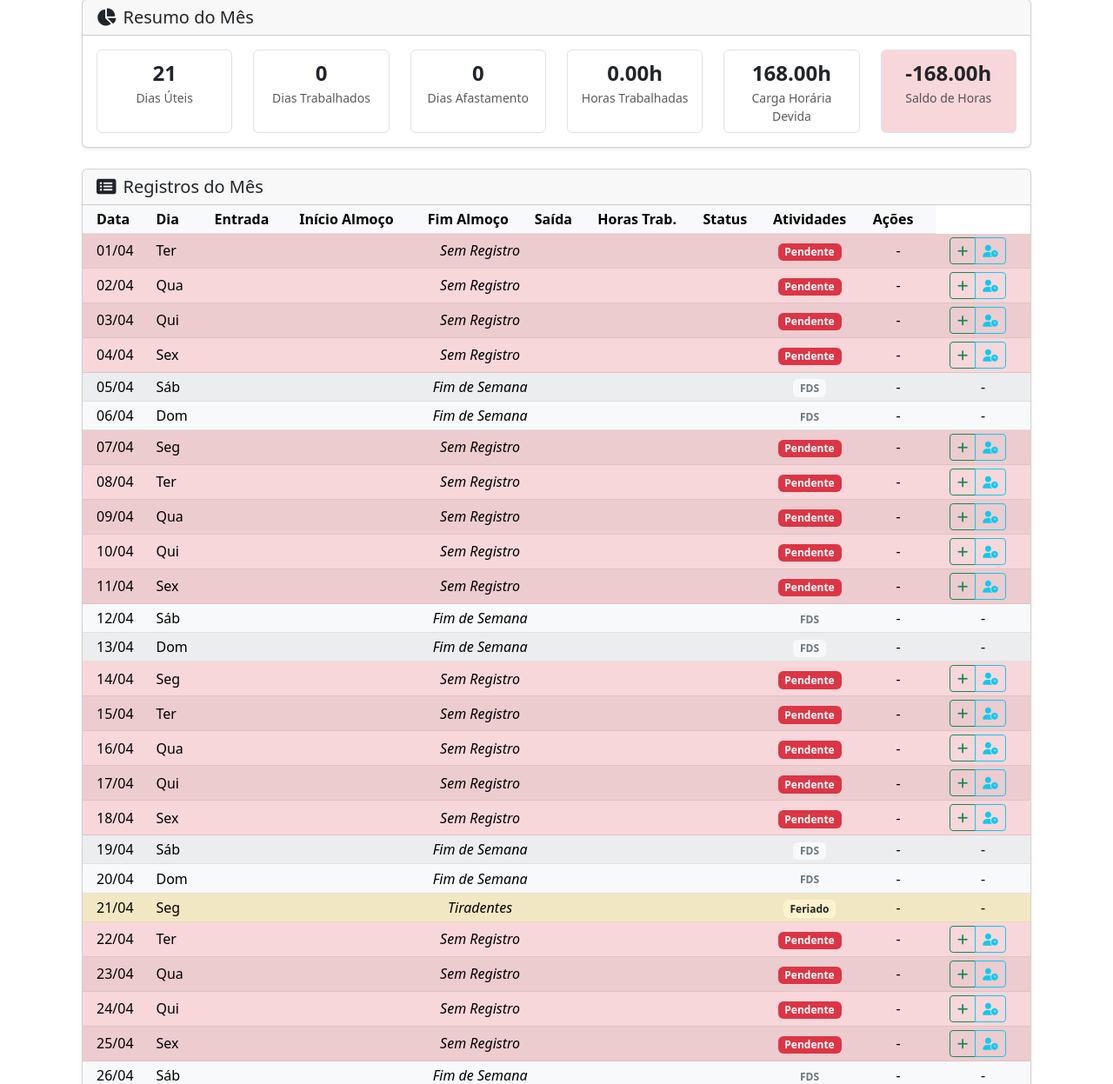
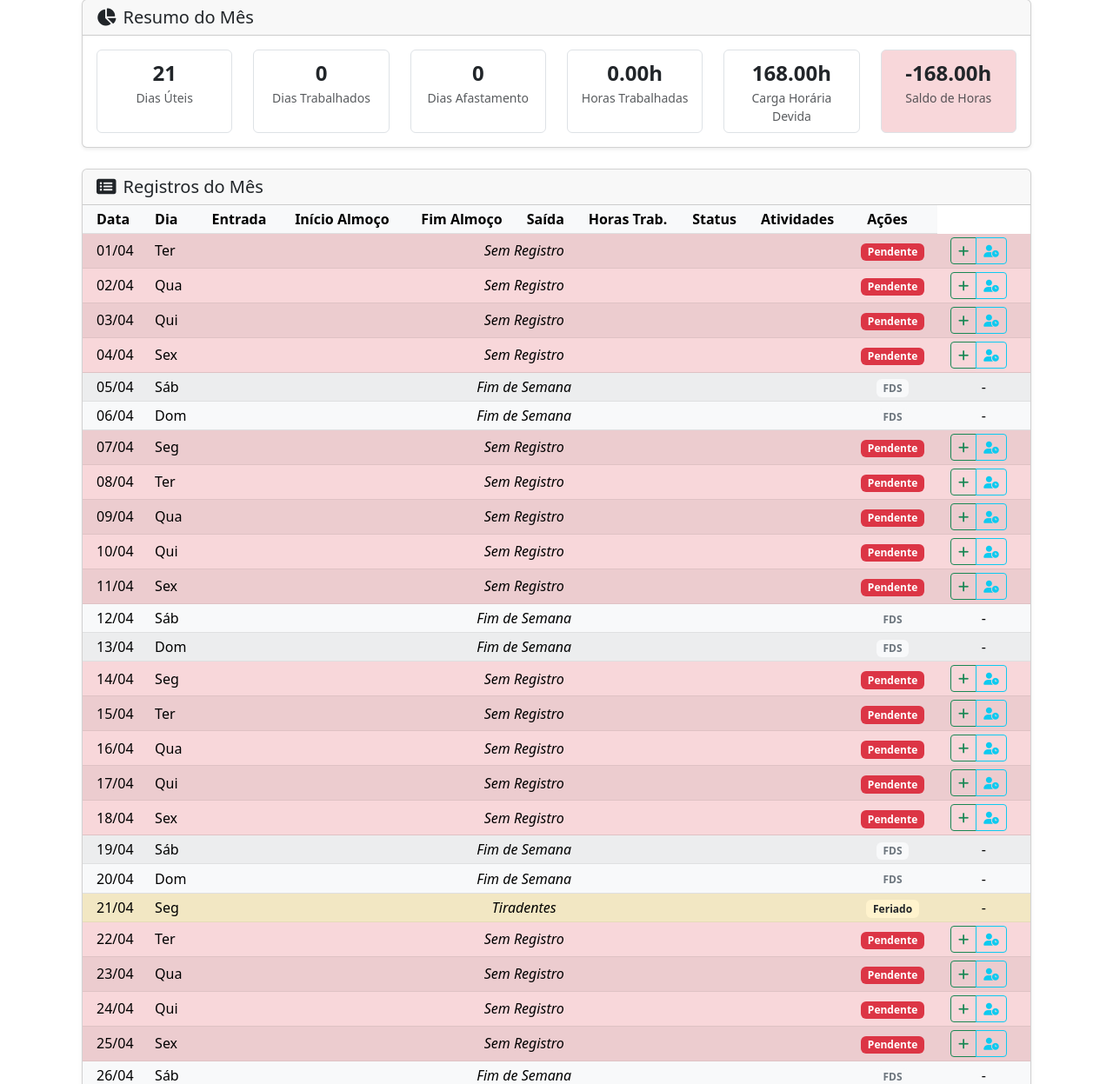
Before and after one commit to Masselorc/ponto-eletronico, a Flask app: page /relatorio-mensal in a window 1280 px wide. Shown: the part 353-1600 px from the top of the page at 87% size. Run offline with Flask 3, Linux system fonts and the light colour scheme; a user stored in the database is signed in; some libraries are stand-ins or nearby versions.

Commit message:
Update relatorio_mensal.html

```diff
--- a/app/templates/main/relatorio_mensal.html
+++ b/app/templates/main/relatorio_mensal.html
@@ -6,27 +6,36 @@
 <style>
     /* Estilo para a linha de detalhes expansível */
     .detalhes-row td {
-        background-color: #f8f9fa; /* Cor de fundo levemente diferente */
+        background-color: #f8f9fa !important; /* Cor de fundo levemente diferente */
         padding: 0.75rem 1rem;
         border-top: 0; /* Remove a borda superior padrão da linha */
+        font-size: 0.85rem; /* Tamanho de fonte menor para detalhes */
     }
+    .detalhes-row h6 {
+        font-size: 0.9rem;
+        margin-bottom: 0.25rem;
+        color: #6c757d; /* Cinza */
+    }
+    .detalhes-row p, .detalhes-row ul {
+        margin-bottom: 0.5rem;
+    }
+    .detalhes-row ul {
+        padding-left: 1.2rem; /* Indenta a lista */
+    }
+
     /* Estilo para tornar a linha principal clicável */
-    .linha-clicavel {
-        cursor: pointer;
+    .linha-clicavel { cursor: pointer; }
+    .linha-clicavel:hover { background-color: rgba(0, 0, 0, 0.05); }
+
+    /* Ícone de expansão */
+    .expand-icon {
+        display: inline-block; margin-left: 5px; transition: transform 0.2s ease-in-out;
+        font-size: 0.7em; color: #6c757d;
     }
-    .linha-clicavel:hover {
-        background-color: rgba(0, 0, 0, 0.05); /* Leve destaque no hover */
-    }
-    /* Esconde a seta de expansão por padrão */
-    .expand-icon {
-        display: inline-block;
-        margin-left: 5px;
-        transition: transform 0.2s ease-in-out;
-    }
-    /* Gira a seta quando a linha está expandida (classe 'collapsed' é removida pelo Bootstrap) */
-    tr[data-bs-toggle="collapse"]:not(.collapsed) .expand-icon {
-        transform: rotate(90deg);
-    }
+    tr[data-bs-toggle="collapse"]:not(.collapsed) .expand-icon { transform: rotate(90deg); }
+
+    /* Alinhamento vertical */
+    .table.align-middle th, .table.align-middle td { vertical-align: middle; }
 </style>
 {% endblock %}
 
@@ -107,7 +116,6 @@
                                     <th class="text-center pe-3">Ações</th>
                                 </tr>
                             </thead>
-                            {# Usando tbody para agrupar linhas principais e de detalhes #}
                             <tbody>
                                 {% set dias_semana = ['Seg', 'Ter', 'Qua', 'Qui', 'Sex', 'Sáb', 'Dom'] %}
                                 {% for dia_num in range(1, ultimo_dia.day + 1) %}
@@ -118,21 +126,18 @@
                                     {% set is_feriado = data_atual in feriados_datas %}
                                     {% set is_fim_semana = dia_semana_idx >= 5 %}
                                     {% set atividades = atividades_por_ponto.get(registro.id, []) if registro else [] %}
-                                    {% set tem_detalhes = (registro and (registro.observacoes or atividades)) %}
+                                    {% set tem_detalhes = (registro and (registro.observacoes or atividades or registro.resultados_produtos)) %}
 
-                                    {# Define a classe da linha principal #}
-                                    {% set tr_class = [] %} {# Usa lista para facilitar append #}
+                                    {% set tr_class = [] %}
                                     {% if is_feriado %}{% set _ = tr_class.append('table-warning') %}
                                     {% elif is_fim_semana %}{% set _ = tr_class.append('table-light text-muted') %}
                                     {% elif registro and registro.afastamento %}{% set _ = tr_class.append('table-info') %}
                                     {% elif registro and registro.horas_trabalhadas is not none and registro.horas_trabalhadas >= 8 %}{% set _ = tr_class.append('table-success') %}
                                     {% elif registro and registro.horas_trabalhadas is not none %}{% set _ = tr_class.append('table-warning') %}
-                                    {% elif not registro %}{% set _ = tr_class.append('table-danger') %}
+                                    {% elif not registro and not is_fim_semana %}{% set _ = tr_class.append('table-danger') %}
                                     {% endif %}
-                                    {# Adiciona classe para linha clicável se tiver detalhes #}
                                     {% if tem_detalhes %}{% set _ = tr_class.append('linha-clicavel') %}{% endif %}
 
-                                    {# --- CORREÇÃO: Linha Principal com atributos para collapse --- #}
                                     <tr class="{{ tr_class|join(' ') }}"
                                         {% if tem_detalhes %}
                                             data-bs-toggle="collapse"
@@ -141,30 +146,36 @@
                                             aria-controls="detalhes-{{ dia_num }}"
                                             title="Clique para ver detalhes"
                                         {% endif %}>
-                                    {# ----------------------------------------------------------- #}
-                                        <td class="text-nowrap ps-3">{{ data_atual.strftime('%d/%m') }}</td>
+                                        <td class="text-nowrap ps-3">
+                                            {{ data_atual.strftime('%d/%m') }}
+                                            {% if tem_detalhes %}<i class="fas fa-chevron-right expand-icon"></i>{% endif %}
+                                        </td>
                                         <td>{{ dia_semana }}</td>
 
                                         {% if is_feriado %}
-                                            {# --- CORREÇÃO: Colspan ajustado para dias sem registro --- #}
-                                            <td colspan="6" class="text-center fst-italic">{{ feriados_dict[data_atual] }}</td>
+                                            {# --- CORREÇÃO Colspan: 7 colunas (Entrada a Atividades) --- #}
+                                            <td colspan="7" class="text-center fst-italic">{{ feriados_dict[data_atual] }}</td>
                                             <td class="text-center"><span class="badge bg-warning-subtle text-dark">Feriado</span></td>
-                                            <td class="text-center">-</td> {# Atividades #}
                                             <td class="text-center">-</td> {# Ações #}
                                         {% elif is_fim_semana %}
-                                            <td colspan="6" class="text-center fst-italic">Fim de Semana</td>
+                                            <td colspan="7" class="text-center fst-italic">Fim de Semana</td>
                                             <td class="text-center"><span class="badge bg-light text-secondary">FDS</span></td>
-                                             <td class="text-center">-</td> {# Atividades #}
                                             <td class="text-center">-</td> {# Ações #}
                                         {% elif registro %}
                                             {% if registro.afastamento %}
-                                                {# --- CORREÇÃO: Colspan ajustado para afastamento --- #}
-                                                <td colspan="6" class="text-center fst-italic">{{ registro.tipo_afastamento|default('Afastamento', true)|capitalize }}</td>
+                                                <td colspan="7" class="text-center fst-italic">{{ registro.tipo_afastamento|default('Afastamento', true)|capitalize }}</td>
                                                 <td class="text-center"><span class="badge bg-info text-dark">Afast.</span></td>
-                                                <td class="text-center">-</td> {# Atividades #}
-                                            {% else %}
+                                                <td class="text-center text-nowrap pe-3"> {# Ações #}
+                                                    <div class="btn-group btn-group-sm">
+                                                        <a href="{{ url_for('main.visualizar_ponto', ponto_id=registro.id) }}" class="btn btn-outline-info" title="Visualizar"><i class="fas fa-eye"></i></a>
+                                                        <a href="{{ url_for('main.editar_ponto', ponto_id=registro.id) }}" class="btn btn-outline-primary" title="Editar"><i class="fas fa-edit"></i></a>
+                                                        <button type="button" class="btn btn-outline-danger" data-bs-toggle="modal" data-bs-target="#excluirModal{{ registro.id }}" title="Excluir"><i class="fas fa-trash"></i></button>
+                                                    </div>
+                                                    {# ... (modal mantido) ... #}
+                                                     <div class="modal fade" id="excluirModal{{ registro.id }}" tabindex="-1"><div class="modal-dialog"><div class="modal-content"><div class="modal-header"><h5 class="modal-title">Confirmar Exclusão</h5><button type="button" class="btn-close" data-bs-dismiss="modal"></button></div><div class="modal-body">Excluir registro de {{ data_atual.strftime('%d/%m/%Y') }}?</div><div class="modal-footer"><button type="button" class="btn btn-secondary" data-bs-dismiss="modal">Cancelar</button><form action="{{ url_for('main.excluir_ponto', ponto_id=registro.id) }}" method="POST" style="display: inline;">{{ csrf_token() }}<button type="submit" class="btn btn-danger">Excluir</button></form></div></div></div></div>
+                                                </td>
+                                            {% else %} {# Dia trabalhado #}
                                                 <td class="text-center">{{ registro.entrada.strftime('%H:%M') if registro.entrada else '-' }}</td>
-                                                {# Lógica para "Sem registro de almoço" #}
                                                 {% if registro.saida_almoco and registro.retorno_almoco %}
                                                     <td class="text-center">{{ registro.saida_almoco.strftime('%H:%M') }}</td>
                                                     <td class="text-center">{{ registro.retorno_almoco.strftime('%H:%M') }}</td>
@@ -185,39 +196,24 @@
                                                     {% endif %}
                                                 </td>
                                                  <td class="text-center">
-                                                    {% if atividades %}<i class="fas fa-list-check text-success" title="{{ atividades|join('; ') }}"></i>{% else %}-{% endif %}
+                                                    {% if atividades %}<i class="fas fa-list-check text-success" title="Ver Atividades"></i>{% else %}-{% endif %}
+                                                </td>
+                                                <td class="text-center text-nowrap pe-3"> {# Ações #}
+                                                    <div class="btn-group btn-group-sm">
+                                                        <a href="{{ url_for('main.visualizar_ponto', ponto_id=registro.id) }}" class="btn btn-outline-info" title="Visualizar"><i class="fas fa-eye"></i></a>
+                                                        <a href="{{ url_for('main.editar_ponto', ponto_id=registro.id) }}" class="btn btn-outline-primary" title="Editar"><i class="fas fa-edit"></i></a>
+                                                        <button type="button" class="btn btn-outline-danger" data-bs-toggle="modal" data-bs-target="#excluirModal{{ registro.id }}" title="Excluir"><i class="fas fa-trash"></i></button>
+                                                    </div>
+                                                    {# ... (modal mantido) ... #}
+                                                    <div class="modal fade" id="excluirModal{{ registro.id }}" tabindex="-1"><div class="modal-dialog"><div class="modal-content"><div class="modal-header"><h5 class="modal-title">Confirmar Exclusão</h5><button type="button" class="btn-close" data-bs-dismiss="modal"></button></div><div class="modal-body">Excluir registro de {{ data_atual.strftime('%d/%m/%Y') }}?</div><div class="modal-footer"><button type="button" class="btn btn-secondary" data-bs-dismiss="modal">Cancelar</button><form action="{{ url_for('main.excluir_ponto', ponto_id=registro.id) }}" method="POST" style="display: inline;">{{ csrf_token() }}<button type="submit" class="btn btn-danger">Excluir</button></form></div></div></div></div>
                                                 </td>
                                             {% endif %}
-                                            {# Ações para registros existentes #}
-                                            <td class="text-center text-nowrap pe-3">
-                                                <div class="btn-group btn-group-sm">
-                                                    <a href="{{ url_for('main.visualizar_ponto', ponto_id=registro.id) }}" class="btn btn-outline-info" title="Visualizar"><i class="fas fa-eye"></i></a>
-                                                    <a href="{{ url_for('main.editar_ponto', ponto_id=registro.id) }}" class="btn btn-outline-primary" title="Editar"><i class="fas fa-edit"></i></a>
-                                                    <button type="button" class="btn btn-outline-danger" data-bs-toggle="modal" data-bs-target="#excluirModal{{ registro.id }}" title="Excluir"><i class="fas fa-trash"></i></button>
-                                                </div>
-                                                <div class="modal fade" id="excluirModal{{ registro.id }}" tabindex="-1" aria-labelledby="excluirModalLabel{{ registro.id }}" aria-hidden="true">
-                                                    <div class="modal-dialog">
-                                                        <div class="modal-content">
-                                                            <div class="modal-header"><h5 class="modal-title" id="excluirModalLabel{{ registro.id }}">Confirmar Exclusão</h5><button type="button" class="btn-close" data-bs-dismiss="modal" aria-label="Close"></button></div>
-                                                            <div class="modal-body">Tem certeza que deseja excluir o registro de {{ data_atual.strftime('%d/%m/%Y') }}?</div>
-                                                            <div class="modal-footer">
-                                                                <button type="button" class="btn btn-secondary" data-bs-dismiss="modal">Cancelar</button>
-                                                                <form action="{{ url_for('main.excluir_ponto', ponto_id=registro.id) }}" method="POST" style="display: inline;">
-                                                                    {{ csrf_token() }}
-                                                                    <button type="submit" class="btn btn-danger">Excluir</button>
-                                                                </form>
-                                                            </div>
-                                                        </div>
-                                                    </div>
-                                                </div>
-                                            </td>
                                         {% else %} {# Dia útil sem registro #}
-                                            {# --- CORREÇÃO: Colspan ajustado para dias sem registro --- #}
-                                            <td colspan="6" class="text-center fst-italic">Sem Registro</td>
+                                            {# --- CORREÇÃO Colspan: 7 colunas (Entrada a Atividades) --- #}
+                                            <td colspan="7" class="text-center fst-italic">Sem Registro</td>
                                             {# ------------------------------------------------------- #}
                                             <td class="text-center"><span class="badge bg-danger">Pendente</span></td>
-                                            <td class="text-center">-</td> {# Atividades #}
-                                            <td class="text-center text-nowrap pe-3">
+                                            <td class="text-center text-nowrap pe-3"> {# Ações #}
                                                 <div class="btn-group btn-group-sm">
                                                     <a href="{{ url_for('main.registrar_ponto', data=data_atual.isoformat()) }}" class="btn btn-outline-success" title="Registrar Ponto"><i class="fas fa-plus"></i></a>
                                                     <a href="{{ url_for('main.registrar_afastamento', data=data_atual.isoformat()) }}" class="btn btn-outline-info" title="Registrar Afastamento"><i class="fas fa-user-clock"></i></a>
@@ -225,7 +221,7 @@
                                             </td>
                                         {% endif %}
                                     </tr>
-                                    {# --- CORREÇÃO: Linha de Detalhes Expansível --- #}
+                                    {# --- Linha de Detalhes Expansível --- #}
                                     {% if tem_detalhes %}
                                     <tr id="detalhes-{{ dia_num }}" class="collapse">
                                         {# O colspan deve ser igual ao número total de colunas na tabela (10) #}
@@ -238,6 +234,11 @@
                                                 {% endfor %}
                                                 </ul>
                                             {% endif %}
+                                            {# Exibe o novo campo Resultados/Produtos #}
+                                            {% if registro.resultados_produtos %}
+                                                <h6><i class="fas fa-box-open text-muted me-1"></i> Resultados/Produtos:</h6>
+                                                <p class="ps-3"><small>{{ registro.resultados_produtos }}</small></p>
+                                            {% endif %}
                                             {% if registro.observacoes %}
                                                 <h6><i class="fas fa-comment-dots text-muted me-1"></i> Observações:</h6>
                                                 <p class="ps-3"><small>{{ registro.observacoes }}</small></p>
@@ -245,7 +246,7 @@
                                         </td>
                                     </tr>
                                     {% endif %}
-                                    {# ----------------------------------------------- #}
+                                    {# ------------------------------------ #}
                                 {% endfor %}
                             </tbody>
                         </table>
```
